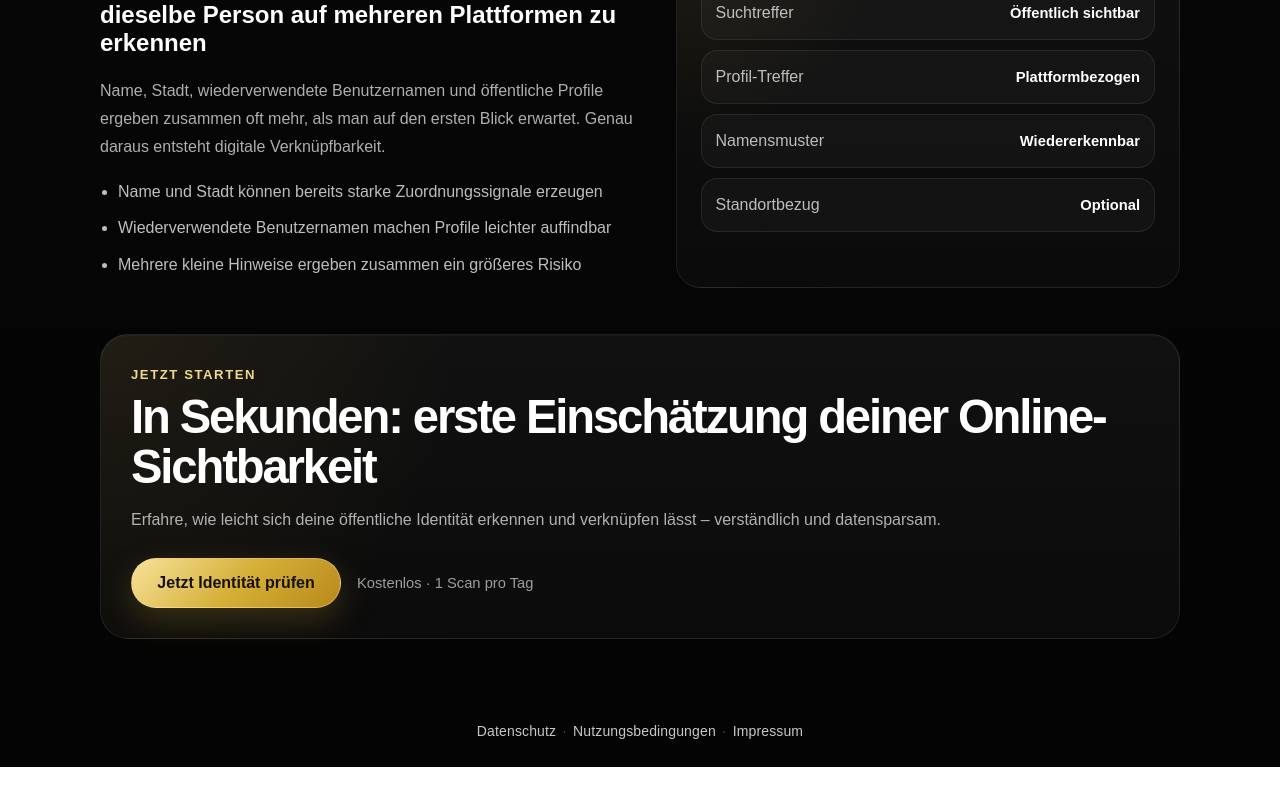
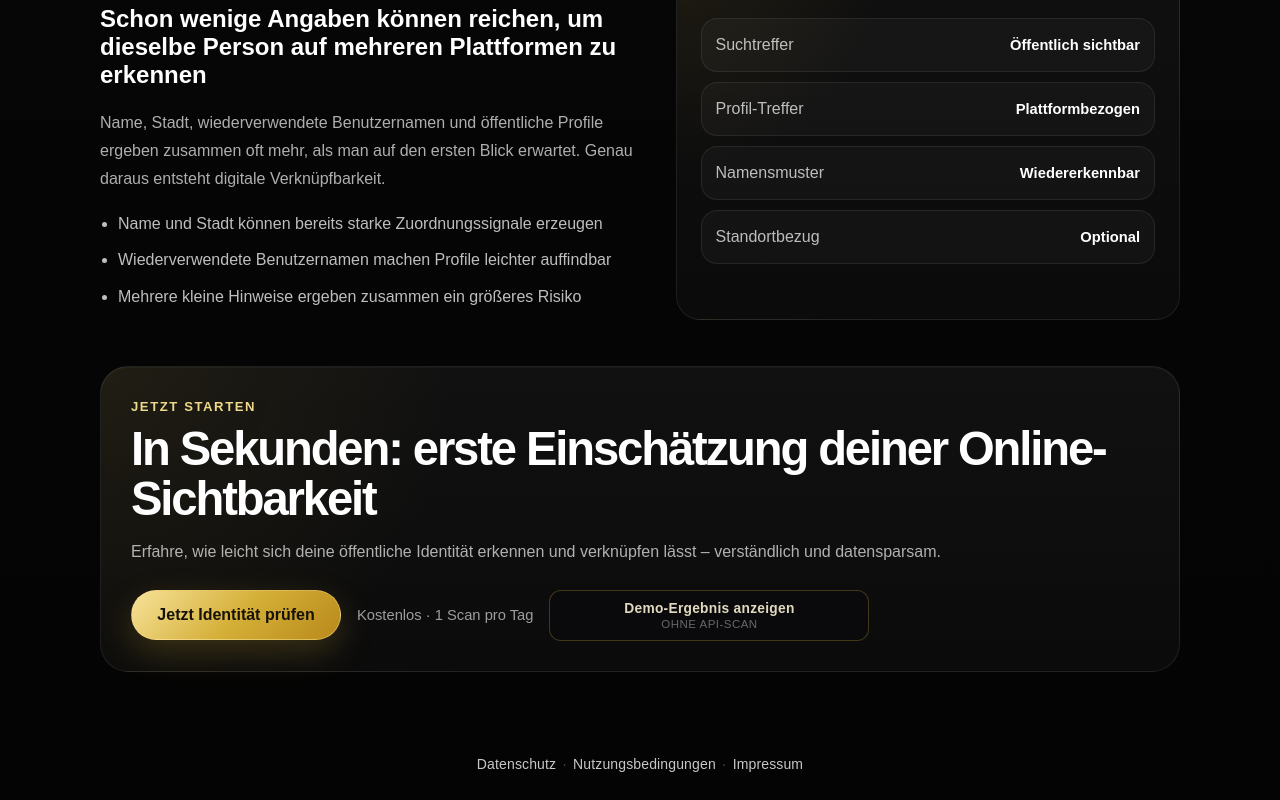
Before and after one commit to Mainsches/id-check, a Next.js app: page / in a window 1280 px wide. Shown: the part 1448-2248 px from the top of the page. Before the commit the page ends 2215 px from the top, so only its background shows below. Built offline with nearby package versions, Linux system fonts and the light colour scheme; no server answers.

Commit message:
Fake ResultCard

```diff
--- a/app/globals.css
+++ b/app/globals.css
@@ -1734,6 +1734,94 @@ a.landing-tap:hover {
 .landing-final-note {
   color: rgba(255,255,255,0.6);
   font-size: 0.92rem;
+}
+
+.landing-demo-trigger {
+  display: inline-flex;
+  flex-direction: column;
+  align-items: flex-start;
+  gap: 2px;
+  margin: 0;
+  padding: 10px 14px;
+  border-radius: 12px;
+  border: 1px solid rgba(212, 175, 55, 0.28);
+  background: rgba(10, 11, 14, 0.45);
+  color: rgba(246, 235, 208, 0.92);
+  font-size: 0.86rem;
+  font-weight: 600;
+  letter-spacing: 0.02em;
+  cursor: pointer;
+  font-family: inherit;
+  text-align: left;
+  transition:
+    border-color 0.2s ease,
+    background 0.2s ease,
+    color 0.2s ease;
+}
+
+.landing-demo-trigger:hover {
+  border-color: rgba(212, 175, 55, 0.42);
+  background: rgba(18, 16, 12, 0.55);
+  color: #fff;
+}
+
+.landing-demo-trigger-note {
+  font-size: 0.72rem;
+  font-weight: 500;
+  letter-spacing: 0.04em;
+  text-transform: uppercase;
+  color: rgba(255, 255, 255, 0.38);
+}
+
+.landing-demo-trigger--footer {
+  align-self: center;
+  width: 100%;
+  max-width: 320px;
+  align-items: center;
+  text-align: center;
+}
+
+.landing-demo-trigger--footer .landing-demo-trigger-note {
+  text-align: center;
+}
+
+.scan-demo-entry {
+  display: flex;
+  flex-direction: column;
+  align-items: center;
+  gap: 6px;
+  padding: 12px 16px 16px;
+  margin: 0 0 4px;
+  border-bottom: 1px solid rgba(255, 255, 255, 0.06);
+}
+
+.scan-demo-entry-button {
+  margin: 0;
+  padding: 10px 18px;
+  border-radius: 999px;
+  border: 1px solid rgba(212, 175, 55, 0.35);
+  background: rgba(12, 12, 16, 0.65);
+  color: rgba(246, 235, 208, 0.95);
+  font-size: 0.84rem;
+  font-weight: 600;
+  font-family: inherit;
+  cursor: pointer;
+  transition:
+    border-color 0.2s ease,
+    background 0.2s ease;
+}
+
+.scan-demo-entry-button:hover {
+  border-color: rgba(212, 175, 55, 0.5);
+  background: rgba(20, 18, 14, 0.85);
+}
+
+.scan-demo-entry-hint {
+  font-size: 0.75rem;
+  line-height: 1.4;
+  color: rgba(255, 255, 255, 0.42);
+  text-align: center;
+  max-width: 280px;
 }
 
 /* =========================
--- a/app/page.tsx
+++ b/app/page.tsx
@@ -11,6 +11,12 @@ import {
   loadScanSnapshotForPremium,
   saveScanSnapshotForPremium,
 } from "@/lib/premium-client-storage";
+import {
+  DEMO_RESULT_QUERY,
+  DEMO_RESULT_QUERY_VALUE,
+  DEMO_SCAN_RESULT,
+  isDemoScanEntryAllowed,
+} from "@/lib/demo-scan-result";
 import { ScanResponse } from "@/types/scan";
 
 function IconGlobe() {
@@ -106,6 +112,8 @@ function HomePageInner() {
   const [isScanOpen, setIsScanOpen] = useState(false);
   const [result, setResult] = useState<ScanResponse | null>(null);
 
+  const demoEntryAllowed = isDemoScanEntryAllowed();
+
   const detailUnlocked = useMemo(
     () => (result ? isResultDetailUnlocked(result) : false),
     [result]
@@ -152,7 +160,23 @@ function HomePageInner() {
     router.replace("/", { scroll: false });
   }, [searchParams, router]);
 
+  /** Dev / staging: `/?demo=1` opens the real ResultCard with static data (no API). */
+  useEffect(() => {
+    if (!demoEntryAllowed) return;
+    if (searchParams.get(DEMO_RESULT_QUERY) !== DEMO_RESULT_QUERY_VALUE) return;
+    if (searchParams.get("openScan") === "1") return;
+
+    setResult(DEMO_SCAN_RESULT);
+    setIsScanOpen(true);
+    router.replace("/", { scroll: false });
+  }, [demoEntryAllowed, searchParams, router]);
+
   function openScan() {
+    setIsScanOpen(true);
+  }
+
+  function openDemoResult() {
+    setResult(DEMO_SCAN_RESULT);
     setIsScanOpen(true);
   }
 
@@ -204,6 +228,17 @@ function HomePageInner() {
                 >
                   Ablauf ansehen
                 </a>
+
+                {demoEntryAllowed ? (
+                  <button
+                    type="button"
+                    className="landing-demo-trigger landing-tap"
+                    onClick={openDemoResult}
+                  >
+                    Demo-Ergebnis anzeigen
+                    <span className="landing-demo-trigger-note">ohne API-Scan</span>
+                  </button>
+                ) : null}
               </div>
 
               <p className="landing-hero-trust-micro">
@@ -395,6 +430,17 @@ function HomePageInner() {
               <span className="landing-final-note">
                 Kostenlos · 1 Scan pro Tag
               </span>
+
+              {demoEntryAllowed ? (
+                <button
+                  type="button"
+                  className="landing-demo-trigger landing-demo-trigger--footer landing-tap"
+                  onClick={openDemoResult}
+                >
+                  Demo-Ergebnis anzeigen
+                  <span className="landing-demo-trigger-note">ohne API-Scan</span>
+                </button>
+              ) : null}
             </div>
           </div>
         </section>
@@ -426,7 +472,23 @@ function HomePageInner() {
                 detailUnlocked={detailUnlocked}
               />
             ) : (
-              <ScanForm onResult={setResult} />
+              <>
+                {demoEntryAllowed ? (
+                  <div className="scan-demo-entry">
+                    <button
+                      type="button"
+                      className="scan-demo-entry-button landing-tap"
+                      onClick={openDemoResult}
+                    >
+                      Demo-Ergebnis anzeigen
+                    </button>
+                    <span className="scan-demo-entry-hint">
+                      Vorschau mit Beispieldaten — kein API-Verbrauch
+                    </span>
+                  </div>
+                ) : null}
+                <ScanForm onResult={setResult} />
+              </>
             )}
           </div>
         </div>
--- /dev/null
+++ b/lib/demo-scan-result.ts
@@ -0,0 +1,108 @@
+import type { ScanResponse } from "@/types/scan";
+
+/**
+ * Static demo payload for UX / conversion testing without calling the scan API.
+ *
+ * Enable entry points only when `isDemoScanEntryAllowed()` is true:
+ * - development builds (`NODE_ENV === 'development'`), or
+ * - `NEXT_PUBLIC_ID_RADAR_RESULT_DEMO=true` in env (e.g. staging).
+ */
+export function isDemoScanEntryAllowed(): boolean {
+  return (
+    process.env.NODE_ENV === "development" ||
+    process.env.NEXT_PUBLIC_ID_RADAR_RESULT_DEMO === "true"
+  );
+}
+
+/** Query param: `/?demo=1` opens the overlay with this result (when allowed). */
+export const DEMO_RESULT_QUERY = "demo";
+export const DEMO_RESULT_QUERY_VALUE = "1";
+
+/**
+ * Realistic `ScanResponse` matching API shape: core findings, two platform rows,
+ * directory + username signals, multi-line summary (teaser + body for ResultCard).
+ */
+export const DEMO_SCAN_RESULT: ScanResponse = {
+  riskScore: 72,
+  riskLevel: "High",
+  findings: [
+    {
+      label: "Identity theft risk core",
+      value:
+        "72/100 Risikowert basierend auf Verknüpfbarkeit und Missbrauchssignalen",
+      status: "danger",
+    },
+    {
+      label: "Public visibility",
+      value:
+        "12'400 indexierte Ergebnisse geschätzt (7/10 Sichtbarkeitsgewichtung)",
+      status: "warning",
+    },
+    {
+      label: "Directory / people-search pages",
+      value: "1 Verzeichnis-Signal erkannt",
+      status: "danger",
+    },
+    {
+      label: "Username reuse exposure",
+      value: "2 benutzernamenbezogene Ergebnisse gefunden",
+      status: "danger",
+    },
+    {
+      label: "Exact identity matches",
+      value: "3 starke Identitätstreffer erkannt",
+      status: "warning",
+    },
+    {
+      label: "LinkedIn",
+      value: "Starker Treffer",
+      status: "danger",
+      url: "https://www.linkedin.com/in/sandra-meier-zuerich",
+      detail:
+        "Es wurde ein starker öffentlicher Treffer anhand deines vollständigen Namens und einer profiltypischen URL gefunden. Quelle: LinkedIn-Profil mit übereinstimmendem Namen und Ortsangabe im Headline-Bereich.",
+    },
+    {
+      label: "Instagram",
+      value: "Möglicher Treffer",
+      status: "warning",
+      url: "https://www.instagram.com/s.meier.zh/",
+      detail:
+        "Es gibt Hinweise auf einen möglichen Profil-Treffer anhand eines benutzernamenähnlichen Ergebnisses. Quelle: öffentliches Profil mit ähnlichem Handle und wiederkehrendem Initialmuster.",
+    },
+  ],
+  aiSummary: `Deine öffentliche Identität lässt sich relativ leicht über mehrere Quellen hinweg verknüpfen.
+
+Das stärkste Risiko entsteht dadurch, wie einfach jemand deine öffentlichen Informationen plattformübergreifend zusammenführen kann.
+
+Es wurden etwa 12'400 indexierte Ergebnisse gefunden, dazu 1 starke Plattform-Treffer, 1 schwächere Plattform-Treffer, 1 Verzeichnis-Signal, 2 benutzernamenbezogene Signale, 3 starke Identitätstreffer und 2 stadtbezogene Signale.
+
+Sichtbarkeitsgewichtung: 7/10.
+
+Zusätzlich deuten Verzeichnis- und Personensuchtreffer darauf hin, dass Name und Region in aggregierten Listen auffindbar sind — ein typisches Muster bei höherer digitaler Verknüpfbarkeit.`,
+  recommendations: [
+    {
+      title: "Verzeichnis-Einträge entfernen",
+      description:
+        "Verzeichnis- und Personensuchseiten gehören zu den stärksten Risikosignalen. Dort solltest du zuerst auf Entfernung oder Opt-out setzen.",
+    },
+    {
+      title: "Benutzernamen nicht wiederverwenden",
+      description:
+        "Verwende auf verschiedenen Plattformen unterschiedliche Benutzernamen, damit deine Identität schwerer verknüpft werden kann.",
+    },
+    {
+      title: "Plattformübergreifende Überschneidungen reduzieren",
+      description:
+        "Vermeide es, denselben vollständigen Namen, Standort, Profiltexte und Links auf mehreren Plattformen identisch zu verwenden.",
+    },
+  ],
+  rawSignals: {
+    publicResultsCount: 12400,
+    socialProfilesCount: 2,
+    emailLeakCount: 0,
+    exactNameMatches: 3,
+    usernameExposureCount: 2,
+    cityProvided: true,
+    emailProvided: false,
+  },
+};
```
